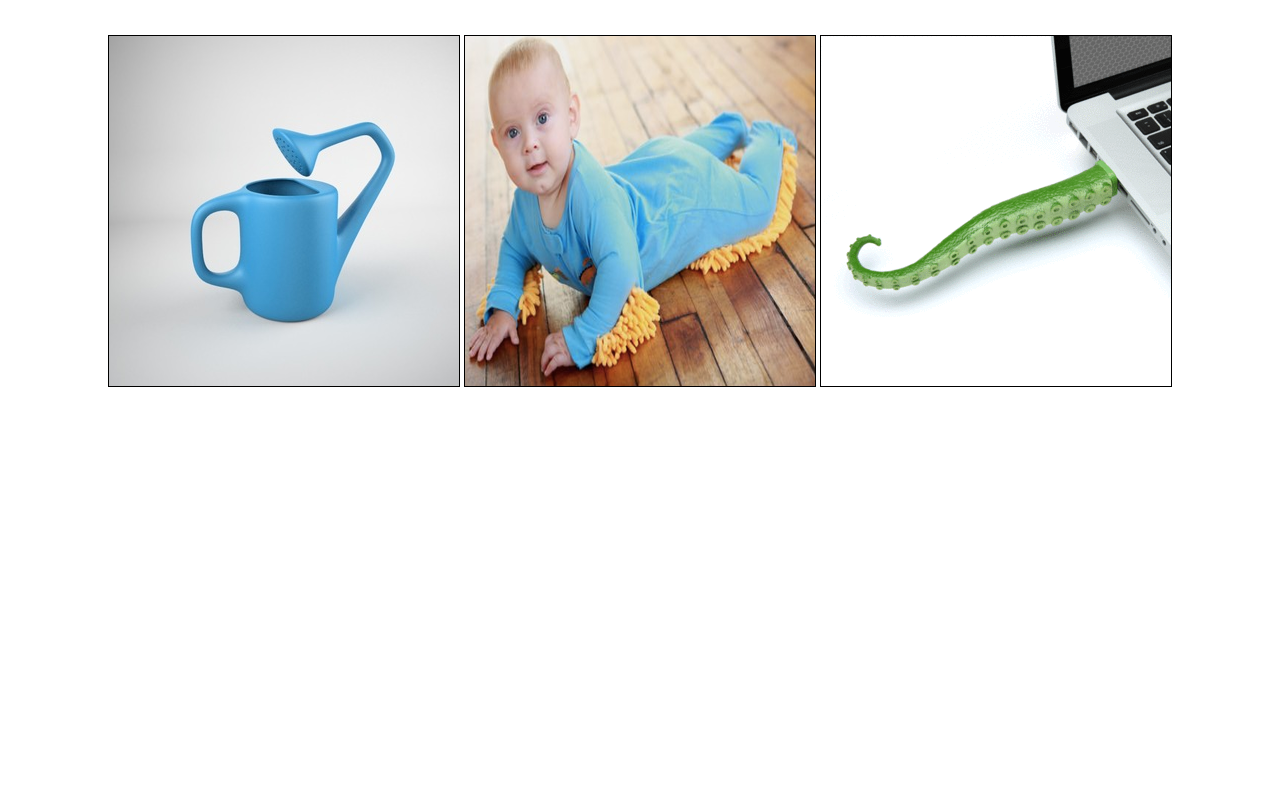
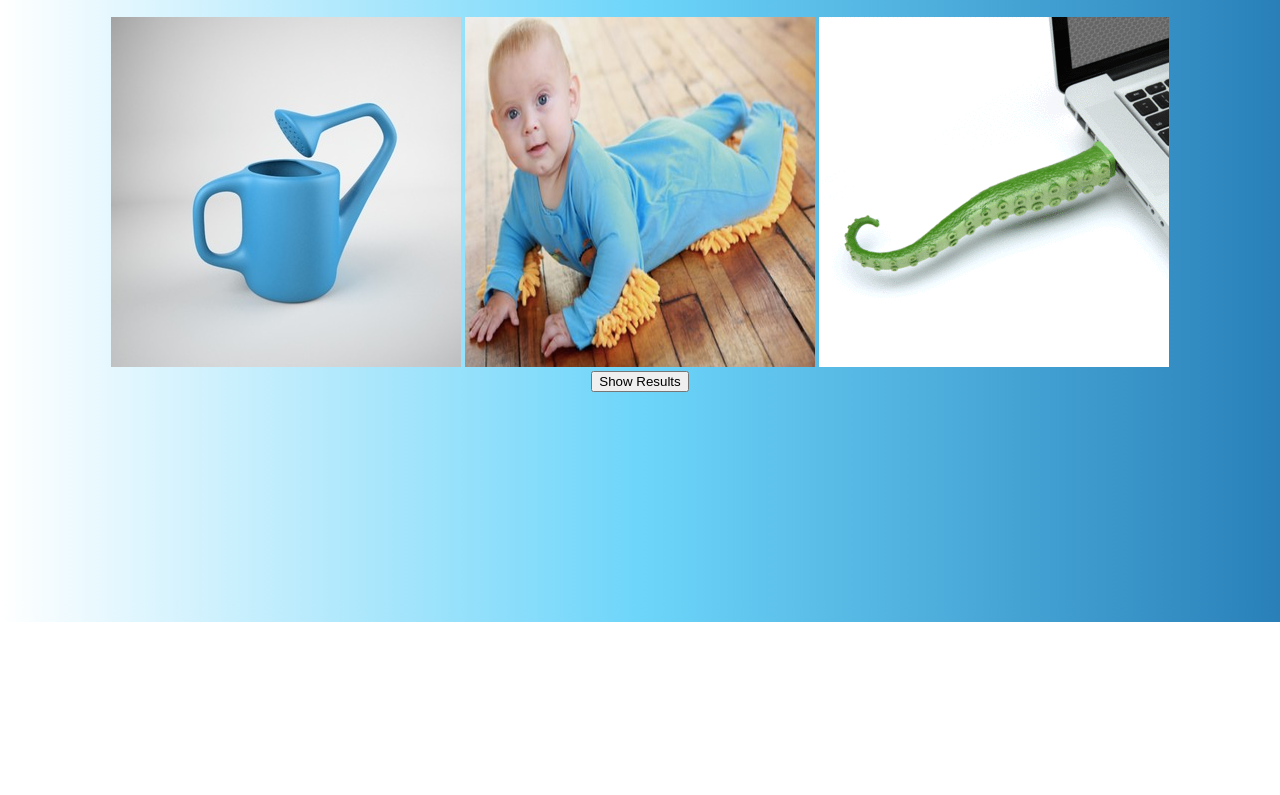
Before and after one commit to Akers1024/bus-mall, a plain HTML site: page index.html in a window 1280 px wide. Shown: the part 178-973 px from the top of the page. After the commit the page ends 800 px from the top, so only its background shows below. Drawn offline with nearby package versions, Linux system fonts and the light colour scheme.

Commit message:
finished chart

```diff
--- a/index.html
+++ b/index.html
@@ -6,31 +6,32 @@
     <meta http-equiv="X-UA-Compatible" content="ie=edge">
     <title>Bus-Mall</title>
     <link rel="stylesheet" href="stylesheet.css">
-    <script src="https://cdnjs.cloudflare.com/ajax/libs/Chart.js/2.7.3/Chart.min.js"></script>
+    <link href="https://fonts.googleapis.com/css?family=VT323" rel="stylesheet">
+    <script src="https://cdnjs.cloudflare.com/ajax/libs/Chart.js/2.4.0/Chart.min.js"></script>
+
 </head>
 <body>
+    <header>BUS MALL</header>
+   <main>
+    <h1> Select Ones You Like Best (:</h1>
 
-    <header>Bus-Mall</header>
-    <main>
-        <section>
-            <img id="first" src="" alt="" title="">
-            <img id="second" src="" alt="" title="">
-            <img id="third" src="" alt="" title="">
-        </section>
+    <section id="images">
+       <img id="pic1" src="" alt="">
+       <img id="pic2" src="" alt="">
+       <img id="pic3" src="" alt="">
+    </section>
+
+    <section id="chartButton">
+        <button id="chart">Show Results</button>
+    </section>
 
 
 
 
+    <canvas id="myChart" width="200" height="200"></canvas>
+    <script src="js.js"></script>
+    <script src="https://cdnjs.cloudflare.com/ajax/libs/Chart.js/2.4.0/Chart.min.js"></script>
+   </main>
+</body>
 
-
-        <section id="tableSection">
-            <table id="resultsTable"></table>
-        </section>
-    </main>
-
-
-
-    <canvas id="myChart" width="400" height="400"></canvas>
-    <script src="js.js"></script>
-</body>
 </html>
--- a/js.js
+++ b/js.js
@@ -1,66 +1,49 @@
 'use strict';
 
 
-var picOne = document.getElementById('first');
-var picTwo= document.getElementById('second');
-var picThree = document.getElementById('third');
+
+var colorChart;  //
+var chartDrawn = false;  //giving chart a boolean
+
+var pictureOne = document.getElementById('pic1');  //getting image slots from HTML
+var pictureTwo = document.getElementById('pic2');
+var pictureThree = document.getElementById('pic3');
+
+
+document.getElementById('chart').addEventListener('click', function () {  // getting chart from HTML
+  drawChart();
+});
+
+
+
+var imgs = [];
+var previousPictures = [];
+var turnCount = 0;
+//setting variables for project
+var clicks = [];
+var title = [];
+var views = [];
 
 
 
 
-
-
-
-
-
-var busMallChart;  //we need a variable for chart
-var chartDrawn = false;  //make boolean for chart
-var votes = [];
-var title = [];
-
-function upDateChart() {
-  for (var i= 0; i < imgs.length; i++) {
-    title[i] = imgs[i].displayName;
-    votes[i] = imgs[i].clicks;
-  }
-}
-
-var imgs = [];
-var count = 0;
-
-function Pictures(name, displayName) {
-    this.filepath = `img/${name}`;
-    this.displayName = displayName;
-    this.name = name;
-    this.shown = 0;
-    this.clicks = 0;
-    //this.id = id;
-    imgs.push(this);
+function returnClicks() {
+  var retrievedData = localStorage.getItem('imgs');
+  if(retrievedData !== null) {
+    imgs = JSON.parse(retrievedData);
+  }                                        //returns ans stores # of clicks
 }
 
 
-new Pictures ('bag.jpg', 'bag');
-new Pictures ('banana.jpg', 'banana');
-new Pictures ('bathroom.jpg', 'bathroom');
-new Pictures ('boots.jpg', 'boots');
-new Pictures ('breakfast.jpg', 'breakfast');
-new Pictures ('bubblegum.jpg', 'bubblegum');
-new Pictures ('chair.jpg', 'chair');
-new Pictures ('cthulhu.jpg', 'cthulhu');
-new Pictures ('dog-duck.jpg', 'dog-duck');
-new Pictures ('dragon.jpg', 'dragon');
-new Pictures ('pen.jpg', 'pen');
-new Pictures ('pet-sweep.jpg', 'pet-sweep');
-new Pictures ('scissors.jpg', 'scissors');
-new Pictures ('shark.jpg', 'shark');
-new Pictures ('sweep.png', 'sweep');
-new Pictures ('tauntaun.jpg', 'tauntaun');
-new Pictures ('unicorn.jpg', 'unicorn');
-new Pictures ('usb.gif', 'usb');
-new Pictures ('water-can.jpg', 'water can');
-new Pictures ('wine-glass.jpg', 'wine glass');
+function BusMallPictures(name, displayName) {   //constructor fucntion
+  this.name = name;
+  this.displayName = displayName;
+  this.filepath = `img/${name}`;
+  this.views = 0;
+  this.clicks = 0;
 
-
+  imgs.push(this);
+}
 
 function choosePictures() {
   var currentPictures = [];
@@ -70,115 +53,164 @@ function choosePictures() {
       var picture = imgs[randomNumber];
     } while (previousPictures.includes(picture) || currentPictures.includes(picture));
     currentPictures.push(picture);
-    } while (currentPictures.length < 3);
+  } while (currentPictures.length < 3);    //doing the math for the pictures to show up
 
   return currentPictures;
 }
-
-  var previousPictures = [];
-  oneTurn();
+function gettingImages() {   //setting new values
+        imgs = [];
+        new BusMallPictures('bag.jpg', 'Bag');
+        new BusMallPictures('banana.jpg', 'Banana');
+        new BusMallPictures('bathroom.jpg', 'Bathroom');
+        new BusMallPictures('boots.jpg', 'Boots');
+        new BusMallPictures('breakfast.jpg', 'Breakfast');
+        new BusMallPictures('bubblegum.jpg', 'Bubblegum');
+        new BusMallPictures('chair.jpg', 'Chair');
+        new BusMallPictures('cthulhu.jpg', 'Cthulhu');
+        new BusMallPictures('dog-duck.jpg', 'Dog Duck');
+        new BusMallPictures('dragon.jpg', 'Dragon');
+        new BusMallPictures('pen.jpg', 'Pen');
+        new BusMallPictures('pet-sweep.jpg', 'Pet Sweep');
+        new BusMallPictures('scissors.jpg', 'Scissors');
+        new BusMallPictures('shark.jpg', 'Shark');
+        new BusMallPictures('sweep.png', 'Sweep');
+        new BusMallPictures('tauntaun.jpg', 'Taun Taun');
+        new BusMallPictures('unicorn.jpg', 'Unicorn');
+        new BusMallPictures('usb.gif', 'USB');
+        new BusMallPictures('water-can.jpg', 'Water Can');
+        new BusMallPictures('wine-glass.jpg', 'Wine Glass');
+}
 
 function oneTurn() {
   var currentPictures = choosePictures();
   render(currentPictures);
 
-    for (var i = 0; i < 3; i++) {
-      currentPictures[i].shown++;  //
+  for (var i = 0; i < 3; i++) {     //
+    currentPictures[i].views++;
   }
 
   previousPictures = currentPictures;
 
-    count += 1;  //
+  turnCount++;
 }
 
 function render(currentPictures) {
-    picOne.src = currentPictures[0].filepath;
-    picOne.title = currentPictures[0].displayName;
+  pictureOne.src = currentPictures[0].filepath;
+  pictureOne.title = currentPictures[0].displayName;    //giving each pic a value and giving it a click handler
+  pictureOne.names = currentPictures[0].displayName;
 
-    picTwo.src = currentPictures[1].filepath;
-    picTwo.title = currentPictures[1].displayName;
+  pictureTwo.src = currentPictures[1].filepath;
+  pictureTwo.title = currentPictures[1].displayName;
+  pictureTwo.names = currentPictures[1].displayName;
 
-    picThree.src = currentPictures[2].filepath;
-    picThree.title = currentPictures[2].displayName;
+  pictureThree.src = currentPictures[2].filepath;
+  pictureThree.title = currentPictures[2].displayName;
+  pictureThree.names = currentPictures[2].displayName;
 
-    picOne.addEventListener('click', handleClick);
-    picTwo.addEventListener('click', handleClick);
-    picThree.addEventListener('click', handleClick);
+  pictureOne.addEventListener('click', handleClick);
+  pictureTwo.addEventListener('click', handleClick);
+  pictureThree.addEventListener('click', handleClick);
 }
 
 function handleClick(event) {
-    if (count < 25) {   //
+  if (turnCount < 25) {
     increaseClickCount(event.target.title);
     oneTurn();
-    } else if (count === 25) {  //
-      drawchart();
-      count++;  //
+  } else if (turnCount === 25) {
+    turnCount++;
+    //createTable();
+    drawChart();  // csll table
+    saveClicks();  //call saves click
   } else {
     return;
   }
-    upDateChart();
 }
 
 function increaseClickCount(title) {
-    for (var i = 0; i < imgs.length; i++) {
+  for (var i = 0; i < imgs.length; i++) {  //adding number ofclicks
     if (imgs[i].displayName === title) {
       imgs[i].clicks++;
       break;
     }
   }
-
-localStorage.busMallCatalogue = JSON.stringify(imgs);
-console.log('stringified ',JSON.stringify(imgs));
+  updateChartArrays();
 }
 
 
+function updateChartArrays() {
+  for (var i = 0; i < imgs.length; i++) {
+    title[i] = imgs[i].displayName;
+    clicks[i] = imgs[i].clicks;     //updtaes the chart of clicks
+    views[i] = imgs[i].views;
+  }
+}
+   //creating the chart as shown in lecture
+function drawChart() {
+  var c = document.getElementById('myChart').getContext('2d');
+
+  colorChart = new Chart(c, {  //  making sure we are making a bar chat
+    type: 'bar',
+    data: data,
+  });
+  chartDrawn = true;
+}
 
 
+seahawks();
+
+function seahawks() {
+  returnClicks();
+  if (imgs.length === 0) {
+    gettingImages();   ///
+    oneTurn();
+  } else {
+    oneTurn();
+    updateChartArrays();
+  }
+}
 
 
+document.getElementById('images').addEventListener('click', function (event) {
+  increaseClickCount(event.target.id);
+  if (chartDrawn) {
+    colorChart.update();  //
+  }
+});
+
+function saveClicks() {
+  var clicksString = JSON.stringify(imgs);
+  localStorage.setItem('imgs', clicksString);
+}
+
 var data = {
-  labels: title,
+  labels: title,  //where the bottom displays the data
+  backgroundColor: 'black',
   datasets: [
     {
-      data: votes,
-      backgroundColor: [
-        'rgba(255, 99, 132, 0.2)',
-        'rgba(54, 162, 235, 0.2)',
-        'rgba(255, 206, 86, 0.2)',
-        'rgba(75, 192, 192, 0.2)',
-        'rgba(153, 102, 255, 0.2)',
-        'rgba(255, 159, 64, 0.2)',
-        'rgba(255, 99, 132, 0.2)',
-        'rgba(54, 162, 235, 0.2)',
-        'rgba(255, 206, 86, 0.2)',
-        'rgba(75, 192, 192, 0.2)',
-        'rgba(153, 102, 255, 0.2)',
-        'rgba(255, 159, 64, 0.2)',
-        'rgba(255, 99, 132, 0.2)',
-        'rgba(54, 162, 235, 0.2)',
-        'rgba(255, 206, 86, 0.2)',
-        'rgba(75, 192, 192, 0.2)',
-        'rgba(153, 102, 255, 0.2)',
-        'rgba(255, 159, 64, 0.2)',
-        'rgba(255, 99, 132, 0.2)',
-        'rgba(54, 162, 235, 0.2)',
-      ],
+      label: 'Clicks',   //header
+      data: clicks,
+      backgroundColor: [    //setting colors for all bars shown
+        'rgba(46, 213, 115,1.0)',
+        'rgba(255, 121, 121,1.0)',
+        'rgba(236, 204, 104,1.0)',
+        'rgba(183, 21, 64,1.0)',
+        'rgba(30, 55, 153,1.0)',
+        'rgba(247, 241, 227,1.0)',
+        'rgba(235, 47, 6,1.0)',
+        'rgba(19, 15, 64,1.0)',
+        'rgba(255, 206, 86, 0.5)',
+        'rgba(246, 185, 59,1.0)',
+        'rgba(255, 71, 87,1.0)',
+        'rgba(106, 176, 76,1.0)',
+        'rgba(255, 99, 132, 0.5)',
+        'rgba(249, 202, 36,1.0)',
+        'rgba(190, 46, 221,1.0)',
+        'rgba(197, 108, 240,1.0)',//
+        'rgba(252, 92, 101,1.0)',
+        'rgba(246, 229, 141,1.0)',
+        'rgba(235, 77, 75,1.0)',
+        'rgba(255, 184, 184,1.0)'
+      ]
     }
   ]
 };
-
-
-function drawChart() {
-
-  var ctx = document.getElementById("myChart").getContext("2d");
-
-
-  busMallChart = new Chart(ctx, {
-    type: 'bar',
-    data: data,
-
-
-  });
-
-  chartDrawn = true;
-}
--- a/stylesheet.css
+++ b/stylesheet.css
@@ -1,51 +1,42 @@
+*{
+    text-align: center;
+}
 
 body {
-    max-width: 1064px;
+    background: #2980B9;  /* fallback for old browsers */
+    background: -webkit-linear-gradient(to right, #FFFFFF, #6DD5FA, #2980B9);  /* Chrome 10-25, Safari 5.1-6 */
+    background: linear-gradient(to right, #FFFFFF, #6DD5FA, #2980B9); /* W3C, IE 10+/ Edge, Firefox 16+, Chrome 26+, Opera 12+, Safari 7+ */
 
-    margin: auto;
+}
+
+header {
+    font-weight:800px;
+    font-size: 70px;
+    color: white;
+    font-family: 'VT323', monospace;
 }
 
 
-header {
-    text-align: center;
-    font-size: xx-large;
-    margin-top: 5%;
-    position: absolute;
-    /* display: inline-block; */
-    margin-left: 32%;
+h1 {
+    font-weight:800px;
+    font-size: 50px;
+    color: white;
+    font-family: 'VT323', monospace;
 }
 
 
-#first {
-    border: 1px solid black;
-    margin-top: 20%;
-}
-
-#second {
-    border: 1px solid black;
+section {
+    text-align: center;
 
 }
 
-#third {
- border: 1px solid black;
+table {
+margin: 0 auto;
+
 }
 
-td {
-    border: solid 1px black;
-    margin-right: auto;
-    margin-left: auto;
+#graph {
     text-align: center;
+    margin: 0 auto;
+
 }
-
-tr {
-    border: solid 1px black;
-    margin-right: auto;
-    margin-left: auto;
-}
-
-
-#resultsTable {
-    margin-right: auto;
-    margin-left: auto;
-    border-collapse: collapse;
-}
```
Also changed, not shown: img/water-can.gif (deleted). Lines whose indentation alone changed are shown as unchanged.
